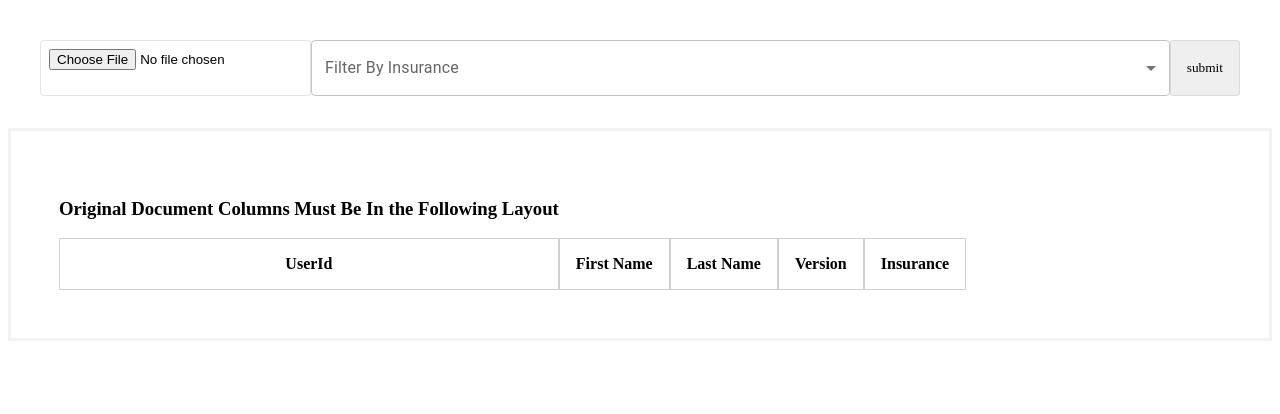
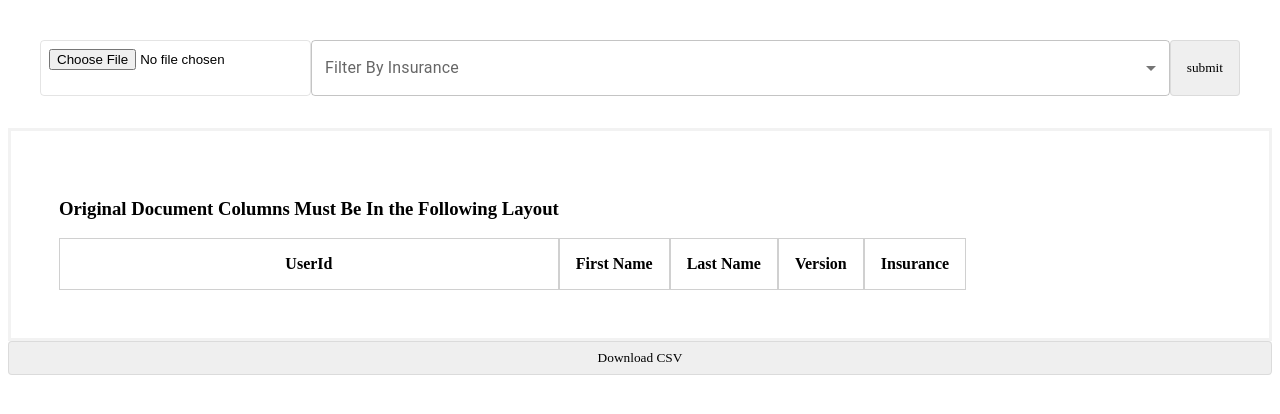
Before and after one commit to chrisrappa/csvGenerator, a React (Create React App) app: page / in a window 1280 px wide. Shown: the top 414 px of the page. Built offline with nearby package versions, Linux system fonts and the light colour scheme.

Commit message:
can download filtered csv as .csv file

```diff
--- a/src/App.js
+++ b/src/App.js
@@ -6,6 +6,7 @@ import FormControl from '@mui/material/FormControl';
 import Select from '@mui/material/Select';
 import Table from "./components/Table";
 import './styles/global.css';
+import downloadCsvConverter from "./components/downloadCsvConverter";
 
 function App() {
 
@@ -38,6 +39,11 @@ function App() {
     setFilterType(e.target.value);
   }
 
+  const downloadCsv = () => {
+    var encodedUri = encodeURI(downloadCsvConverter(csvArray));
+    window.open(encodedUri);
+  }
+
   return (
     <div className = 'main'>
       <div className = 'inputSubmit'>
@@ -60,6 +66,7 @@ function App() {
             label="Filter by Insurance Company"
             onChange={handleChange}
           >
+            <MenuItem value=''>All</MenuItem>
             <MenuItem value='United Health Care'>United HealthCare</MenuItem>
             <MenuItem value='Progressive'>Progressive</MenuItem>
             <MenuItem value='Blue Cross'>Blue Cross</MenuItem>
@@ -75,6 +82,14 @@ function App() {
         </button>
       </div>
       <Table csvArray = {csvArray}/>
+      <button
+          onClick = {(e) => {
+            e.preventDefault();
+            if(csvFile){downloadCsv()};
+          }}
+        >
+          Download CSV
+        </button>
     </div>
   );
 
--- /dev/null
+++ b/src/components/downloadCsvConverter.js
@@ -0,0 +1,11 @@
+function downloadCsvConverter(props) {
+
+  var outputData = props.map( Object.values );
+
+  let csvContent = "data:text/csv;charset=utf-8,"
+    + outputData.map(e => e.join(",")).join("\n");
+
+  return csvContent;
+}
+
+export default downloadCsvConverter
```
Also changed, not shown: src/components/Separators.js (deleted, +0 -7 lines).
